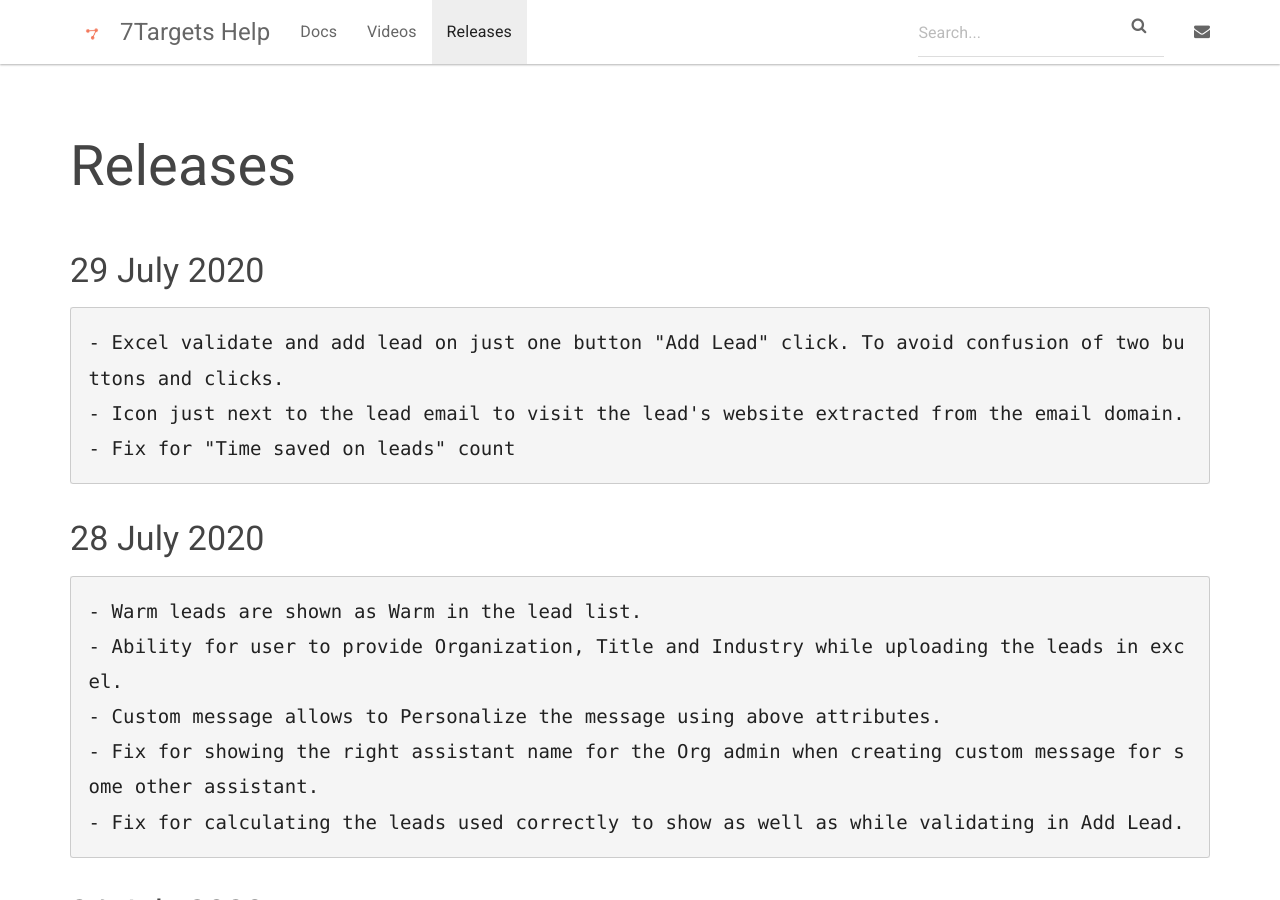
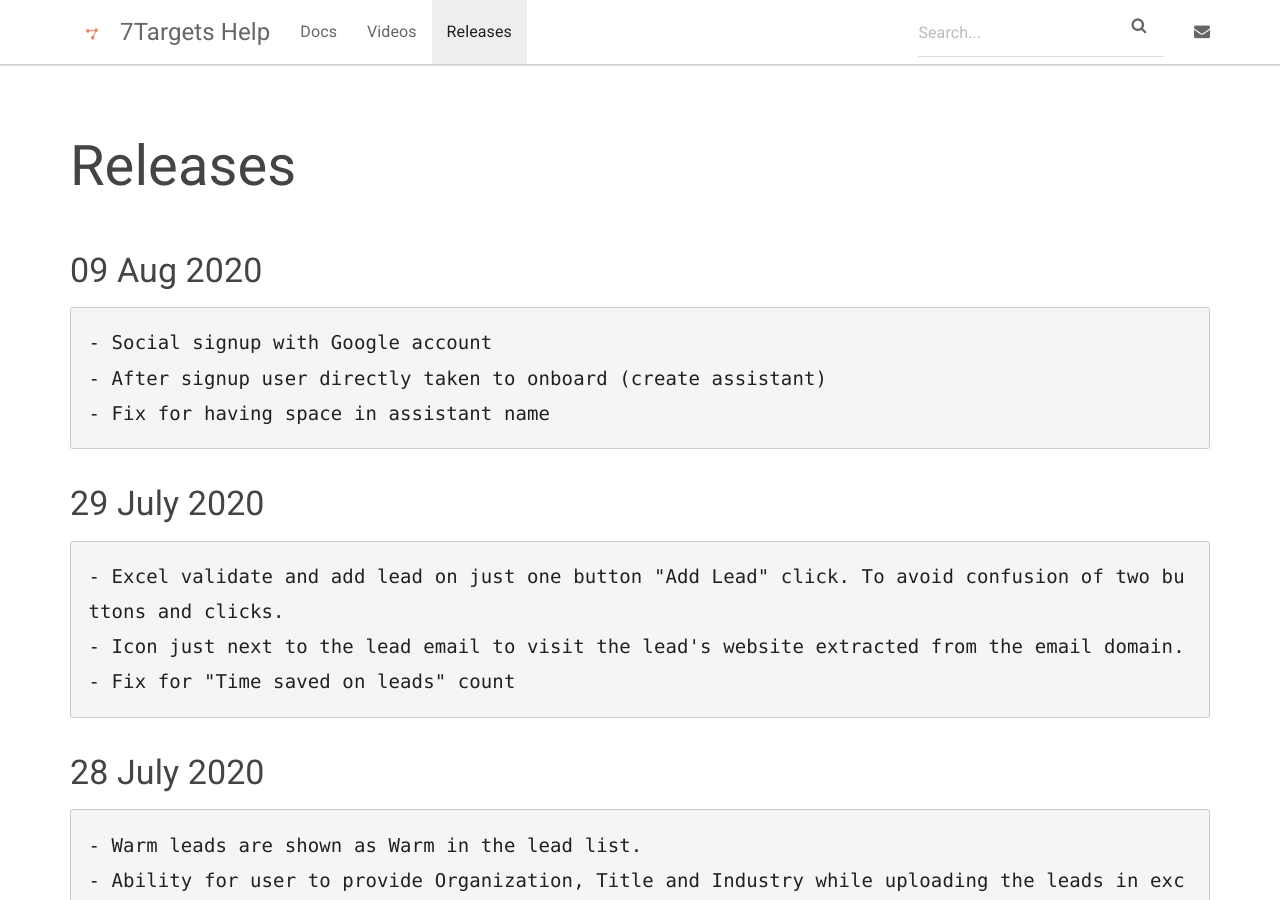
Before and after one commit to shrutisharma27/7targets-docs, a Jekyll site: the page built from docs/_releases/index.md, in a window 1280 px wide and 900 px high. Built offline with Jekyll 4.4.1, drawn with Linux system fonts in a browser that asks for light colours.

Commit message:
new version

````diff
--- a/docs/_includes/topnav.html
+++ b/docs/_includes/topnav.html
@@ -17,6 +17,7 @@
                 <!-- <li {% if page.sectionid=='blog' %} class="active" {% endif %}><a href="{{ site.posts.first.url | prepend: site.baseurl }}">Blog</a></li> -->
                 <li {% if page.sectionid=='videos' %} class="active" {% endif %}><a href="{{ "/videos/home/" | prepend: site.baseurl }}">Videos</a></li>
                 <li {% if page.sectionid=='releases' %} class="active" {% endif %}><a href="{{ "/releases/home/" | prepend: site.baseurl }}">Releases</a></li>
+                <!-- <li {% if page.sectionid=='releases' %} class="active" {% endif %}><a href="https://share.hsforms.com/1BlQt-cKDTAe-jt5UNWdg8A3zwsj">Support</a></li> -->
                 <!-- <li {% if page.sectionid=='apis' %} class="active" {% endif %}><a href="{{ "/apis/" | prepend: site.baseurl }}">API</a></li> -->
             </ul>
             <div class="navbar-right">
--- a/docs/_releases/index.md
+++ b/docs/_releases/index.md
@@ -3,7 +3,12 @@
 permalink: /releases/home/
 redirect_from: /releases/index.html
 ---
-
+### 09 Aug 2020
+```
+- Social signup with Google account
+- After signup user directly taken to onboard (create assistant)
+- Fix for having space in assistant name
+```
 ### 29 July 2020
 ```
 - Excel validate and add lead on just one button "Add Lead" click. To avoid confusion of two buttons and clicks.
````
